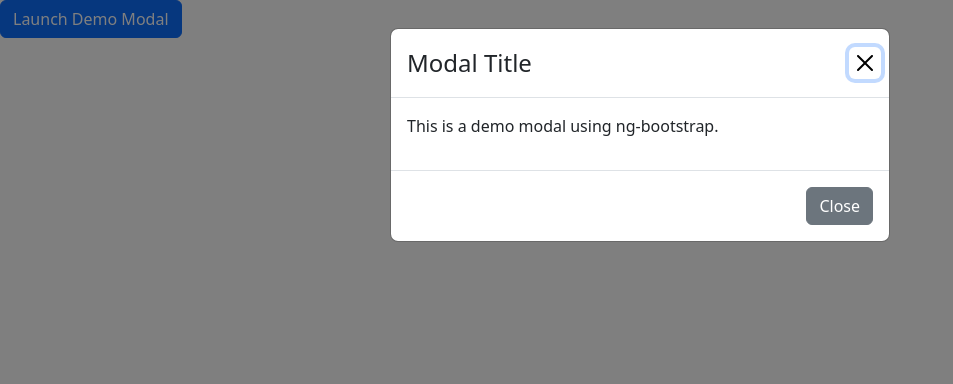
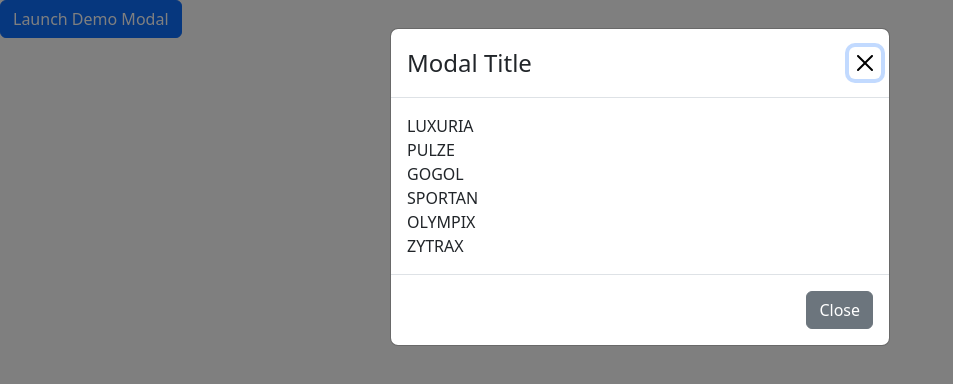
Before and after one commit to ricsiecruz/caplinq, an Angular app: page / in a window 1280 px wide. Both pictures are taken after a click on the button "Launch Demo Modal". Shown: the top 384 px of the page, without its empty margins (0-953 px from the left). Built offline with nearby package versions, Linux system fonts and the light colour scheme.

Commit message:
suppliers

```diff
--- a/angular.json
+++ b/angular.json
@@ -29,7 +29,8 @@
               {
                 "glob": "**/*",
                 "input": "public"
-              }
+              },
+              "src/assets"
             ],
             "styles": [
               "node_modules/bootstrap/dist/css/bootstrap.min.css",
--- a/src/app/app.component.html
+++ b/src/app/app.component.html
@@ -6,7 +6,9 @@
     <button type="button" class="btn-close" aria-label="Close" (click)="modal.dismiss()"></button>
   </div>
   <div class="modal-body">
-    <p>This is a demo modal using ng-bootstrap.</p>
+    <div *ngFor="let item of list">
+      {{ item.name }}
+    </div>
   </div>
   <div class="modal-footer">
     <button class="btn btn-secondary" (click)="modal.close()">Close</button>
--- a/src/app/app.component.ts
+++ b/src/app/app.component.ts
@@ -1,17 +1,30 @@
 import { Component } from '@angular/core';
 import { NgbModal, NgbModalModule } from '@ng-bootstrap/ng-bootstrap';
+import { HttpClientModule } from '@angular/common/http';
+import { ServiceService } from './services/service.service';
+import { CommonModule } from '@angular/common';
 
 @Component({
   selector: 'app-root',
   standalone: true,
-  imports: [NgbModalModule], // Remove RouterOutlet
+  imports: [NgbModalModule, HttpClientModule, CommonModule], // Import HttpClientModule here
+  providers: [ServiceService],
   templateUrl: './app.component.html',
   styleUrls: ['./app.component.scss']
 })
 export class AppComponent {
   title = 'caplinq-local';
+  list: any;
 
-  constructor(private modalService: NgbModal) {}
+  constructor(
+    private modalService: NgbModal,
+    private service: ServiceService
+  ) {
+    this.service.getSuppliers().subscribe((res: any) => {
+      console.log('res', res);
+      this.list = res;
+    });
+  }
 
   open(content: any) {
     this.modalService.open(content);
--- /dev/null
+++ b/src/app/services/service.service.ts
@@ -0,0 +1,18 @@
+import { HttpClient } from '@angular/common/http';
+import { Injectable } from '@angular/core';
+import { Observable } from 'rxjs';
+
+@Injectable({
+  providedIn: 'root'
+})
+export class ServiceService {
+
+  apiUrl = 'assets/suppliers.json'
+
+  constructor(private http: HttpClient) { }
+
+  getSuppliers(): Observable<any> {
+    console.log('suppliers', this.apiUrl)
+    return this.http.get<any>(this.apiUrl);
+  }
+}
--- /dev/null
+++ b/src/assets/suppliers.json
@@ -0,0 +1,26 @@
+[
+    {
+      "id": "6dc0aea2-cf73-4439-aa76-c3dd350712f7",
+      "name": "LUXURIA"
+    },
+    {
+      "id": "48bb732a-5193-4d88-a232-cf1aa161874b",
+      "name": "PULZE"
+    },
+    {
+      "id": "be63b22b-454d-4535-a9b6-5aaf4fb302c0",
+      "name": "GOGOL"
+    },
+    {
+      "id": "e0de9085-927c-4329-8df3-d96fa2d0e008",
+      "name": "SPORTAN"
+    },
+    {
+      "id": "2ded666c-b1c9-4b1a-8807-7ffdaa531b76",
+      "name": "OLYMPIX"
+    },
+    {
+      "id": "622b5b72-41ee-4679-ba29-1ef39e138df4",
+      "name": "ZYTRAX"
+    }
+]
```
Also changed, not shown: 1 other file (tests, documents, lock files or other folders).
